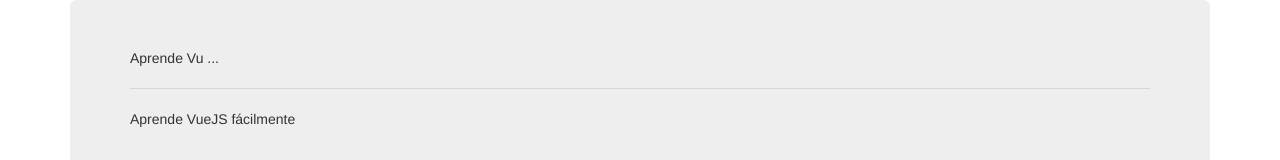
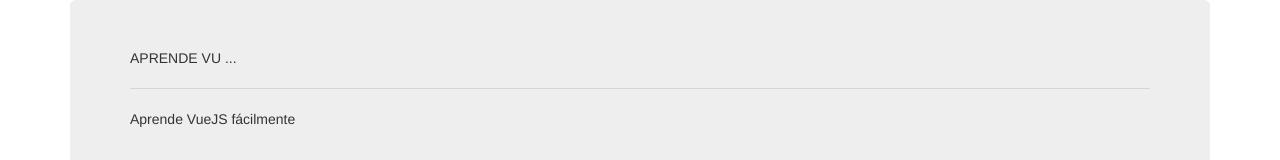
Before and after one commit to SariMelina/Filters, a Vue app: page / in a window 1280 px wide. Shown: the top 160 px of the page. Built offline with nearby package versions, Linux system fonts and the light colour scheme.

Commit message:
Using more than one filter

```diff
--- a/src/App.vue
+++ b/src/App.vue
@@ -2,7 +2,7 @@
   <div class="container">
     <div class="jumbotron">
       <span>
-        {{ mensaje | suspensivos }}
+        {{ mensaje | suspensivos | capitalize }}
       </span>
       <hr>
       <span>
```
